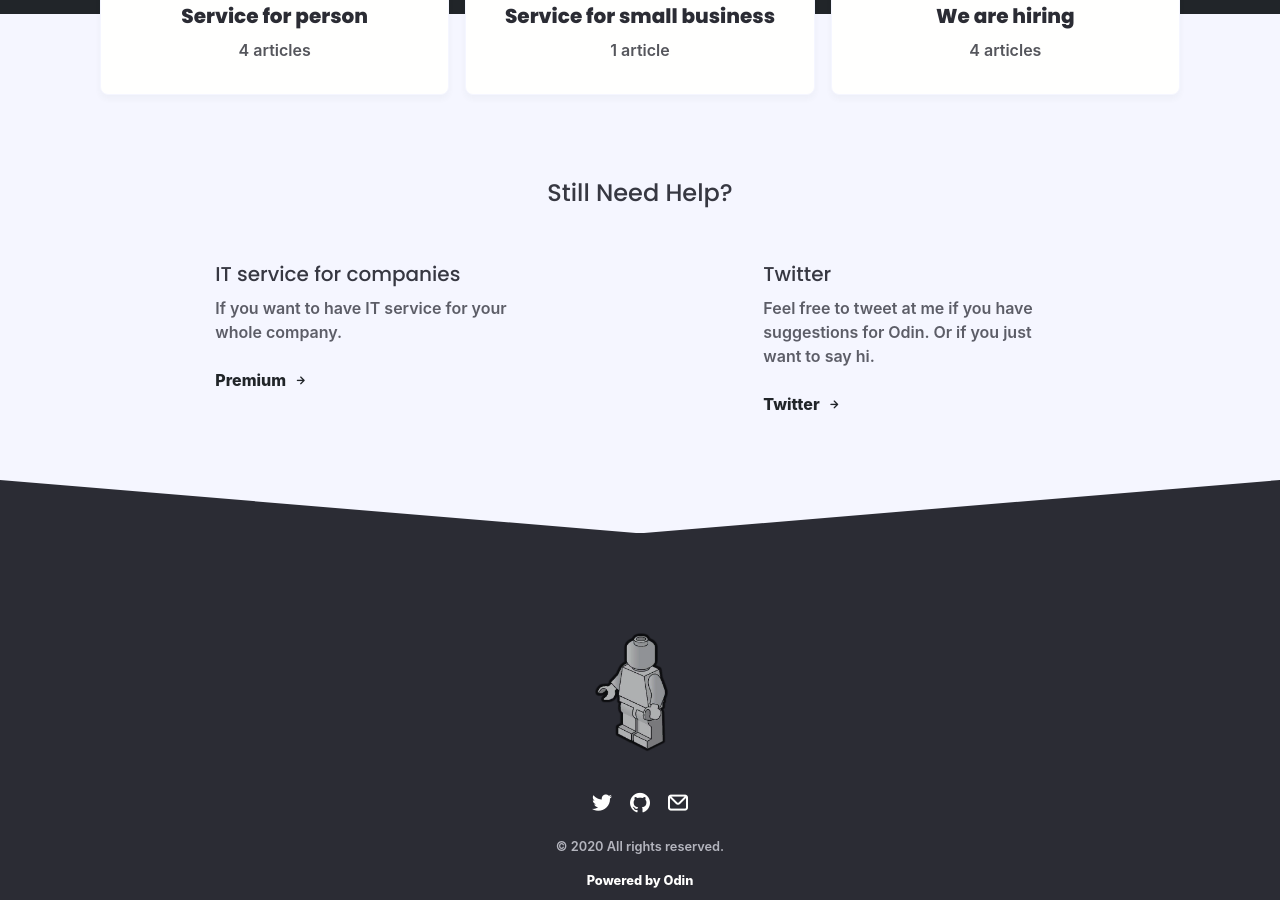
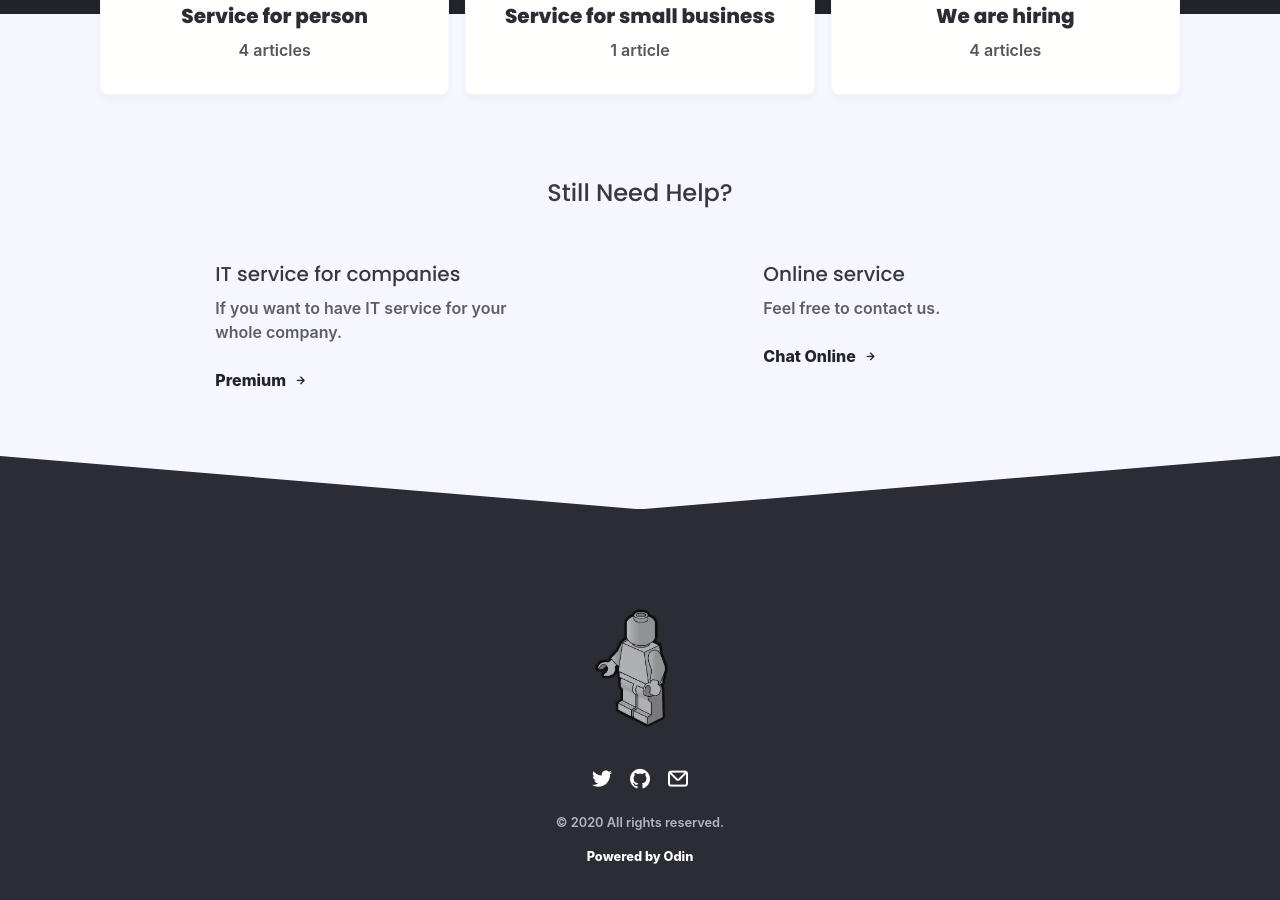
Before and after one commit to werepairlab/werepairlab.github.io, a Jekyll site: the page built from index.html, in a window 1280 px wide and 900 px high, scrolled down 488 px. Built offline with Jekyll 4.4.1, drawn with Linux system fonts in a browser that asks for light colours; nearby versions of some CDN libraries; some web fonts are replaced; comment, search, counter and statistics services are not loaded.

Commit message:
online chat

```diff
--- a/_config.yml
+++ b/_config.yml
@@ -62,9 +62,9 @@ help_one_content: If you want to have IT service for your whole company.
 help_one_button: Premium
 help_one_link: https://github.com/TeaGuns/odin/issues
 
-help_two_title: Twitter
-help_two_content: Feel free to tweet at me if you have suggestions for Odin. Or if you just want to say hi.
-help_two_button: Twitter
+help_two_title: Online service
+help_two_content: Feel free to contact us.
+help_two_button: Chat Online
 help_two_link: https://twitter.com/
 
 # Build settings
```
